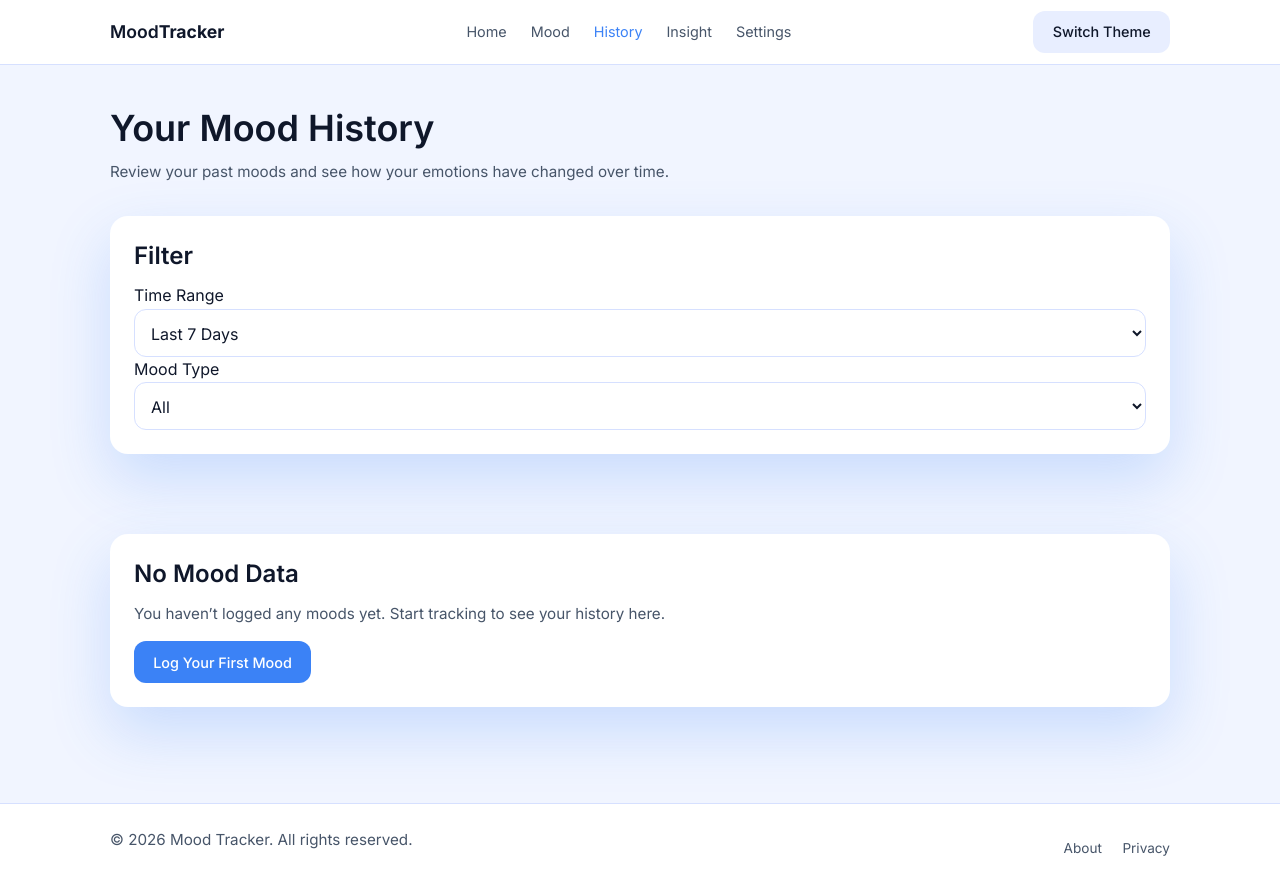
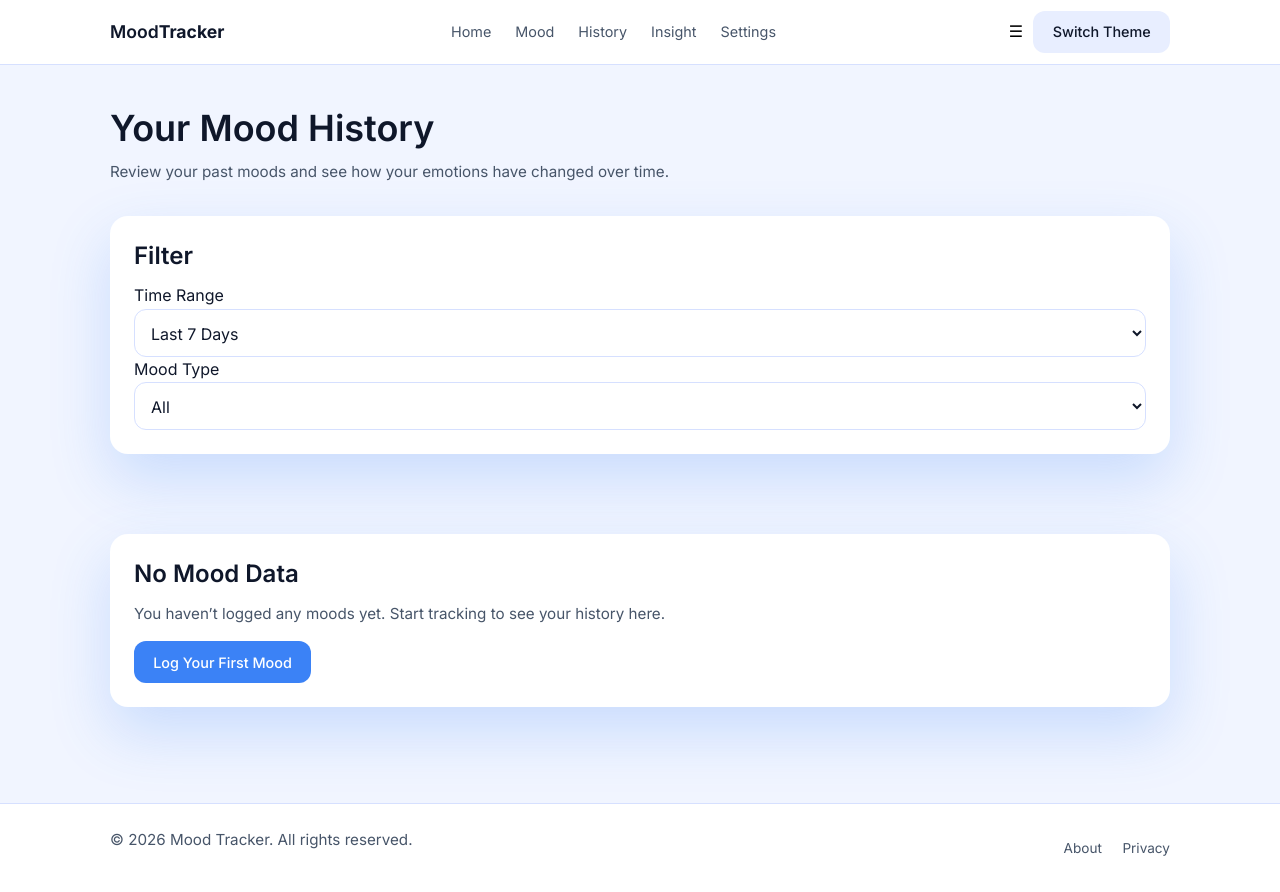
Before and after one commit to JunggleVincent81/mood-tracker, a plain HTML site: page history.html in a window 1280 px wide. Drawn offline with Linux system fonts and the light colour scheme.

Commit message:
Update history.html

```diff
--- a/history.html
+++ b/history.html
@@ -23,21 +23,32 @@
   <!-- ================= NAVBAR ================= -->
  <header class="navbar">
   <div class="container navbar-content">
+
+    <!-- LOGO -->
     <div class="logo">
       <span>Mood</span><strong>Tracker</strong>
     </div>
 
-      <nav class="nav-links">
+    <!-- NAV (DESKTOP & MOBILE MENU) -->
+    <nav class="nav-links" id="navLinks">
       <a href="index.html">Home</a>
       <a href="mood.html">Mood</a>
-        <a href="history.html" class="active">History</a>
+      <a href="history.html">History</a>
       <a href="insight.html">Insight</a>
       <a href="settings.html">Settings</a>
     </nav>
 
+    <!-- RIGHT ACTIONS -->
+    <div class="nav-actions">
+      <button class="hamburger" id="hamburgerBtn" aria-label="Menu">
+        ☰
+      </button>
+
       <button id="themeToggle" class="btn-secondary">
         Switch Theme
       </button>
+    </div>
+
   </div>
 </header>
 
```
Lines whose indentation alone changed are shown as unchanged.
